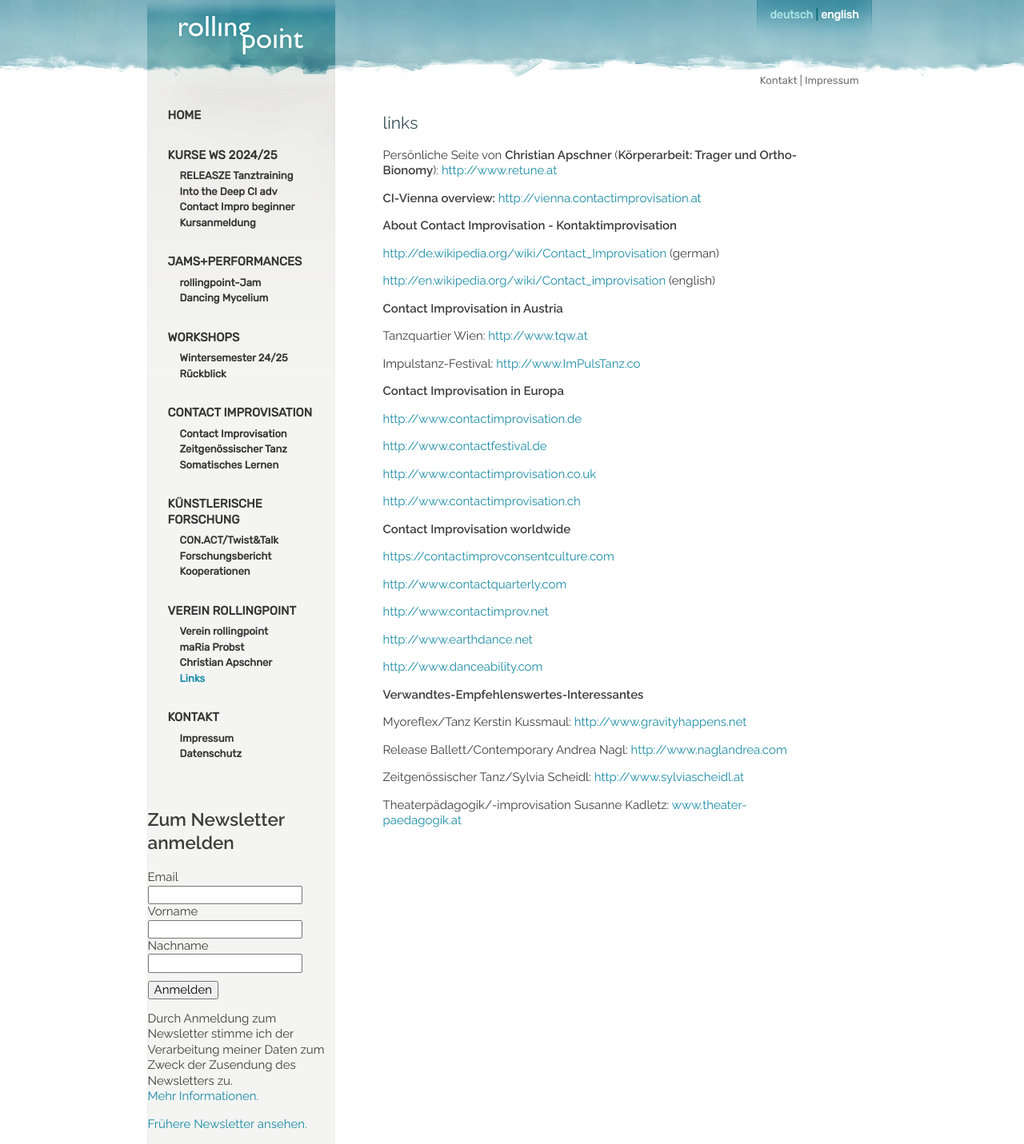
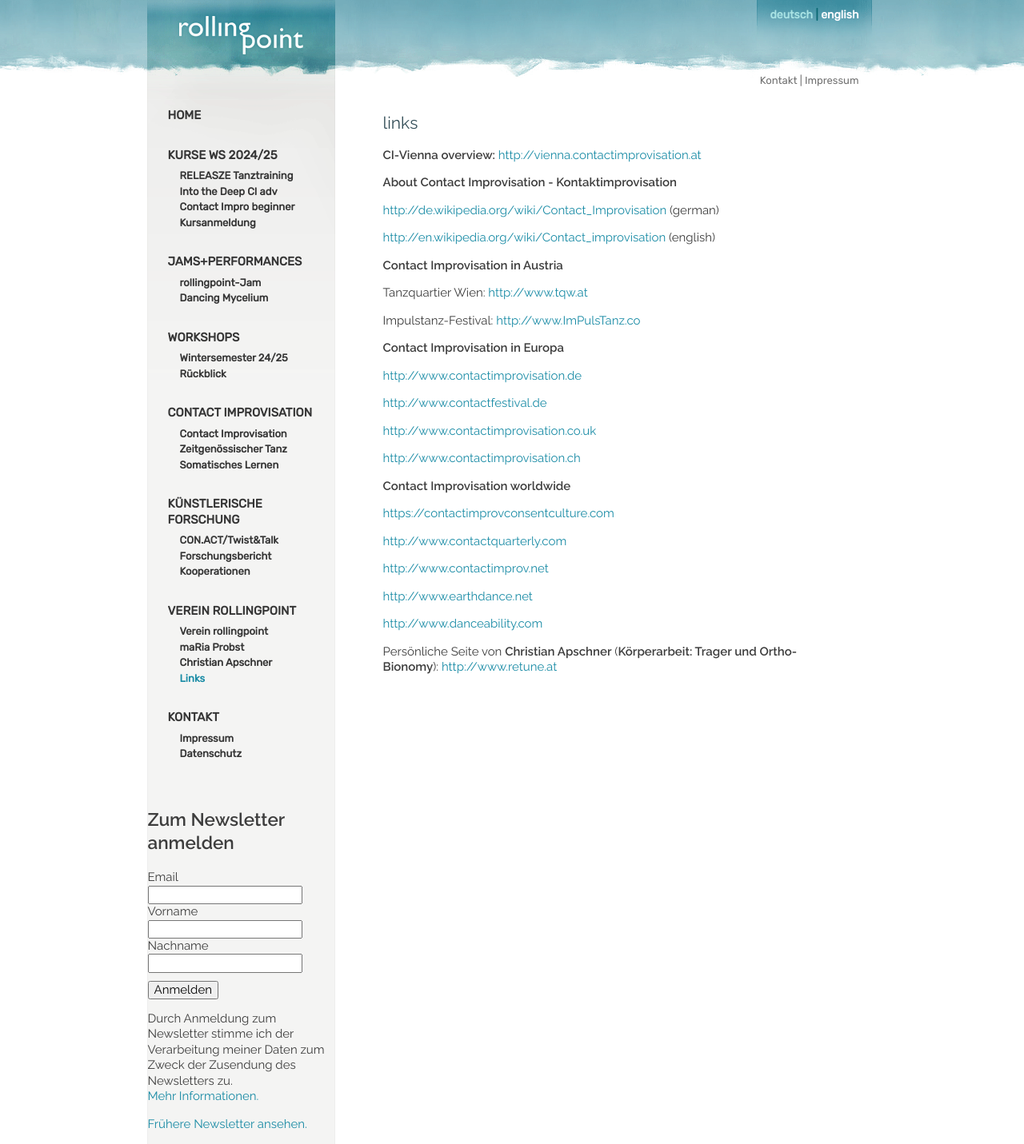
Before and after one commit to manulari/rollingpointat, a Jekyll site: the page built from _pages_de/links.md, in a window 1280 px wide. Shown: the whole page at 80% size. Built offline with Jekyll 4.4.1, drawn with Linux system fonts in a browser that asks for light colours; comment, search, counter and statistics services are not loaded.

Commit message:
Update page (de) “links”

```diff
--- a/_pages_de/links.md
+++ b/_pages_de/links.md
@@ -42,12 +40,4 @@ Impulstanz-Festival: [http://www.ImPulsTanz.co](http://www.ImPulsTanz.com/)
 
 [http://www.danceability.com](http://www.danceability.com/)
 
-**Verwandtes-Empfehlenswertes-Interessantes**
-
-Myoreflex/Tanz Kerstin Kussmaul: [http://www.gravityhappens.net](http://www.gravityhappens.net/)
-
-Release Ballett/Contemporary Andrea Nagl:[ http://www.naglandrea.com](http://www.naglandrea.com)
-
-Zeitgenössischer Tanz/Sylvia Scheidl: <http://www.sylviascheidl.at>
-
-Theaterpädagogik/-improvisation Susanne Kadletz: [www.theater-paedagogik.at](http://www.theater-paedagogik.at)
+Persönliche Seite von **Christian Apschner** (**Körperarbeit: Trager und Ortho-Bionomy**): [http://www.retune.at](http://www.retune.at/)
```
Also changed, not shown: other parts of _pages_de/links.md (+0 -2 lines).
